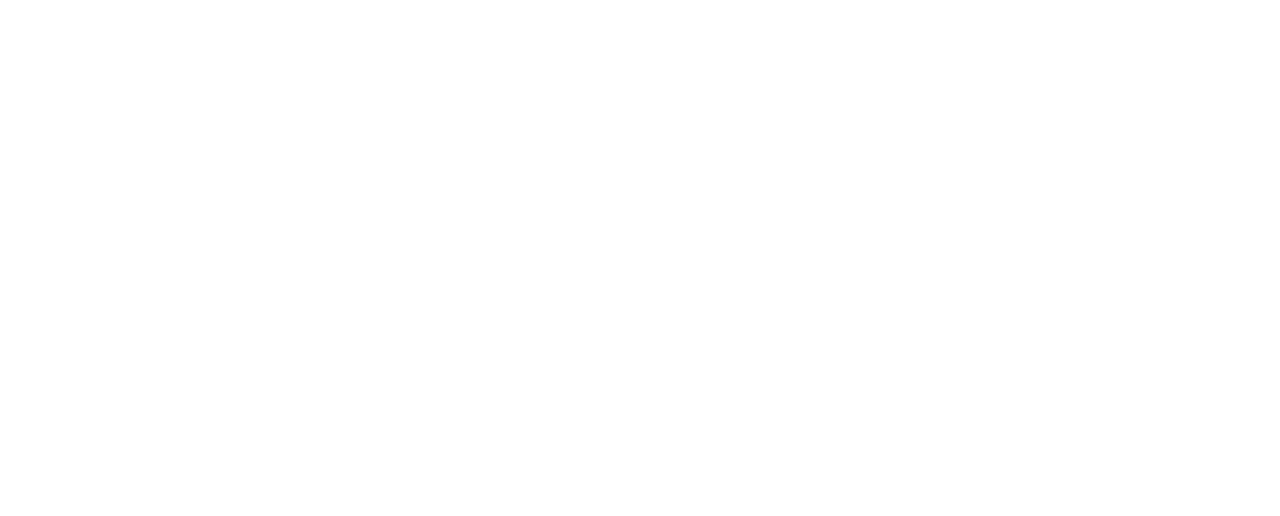
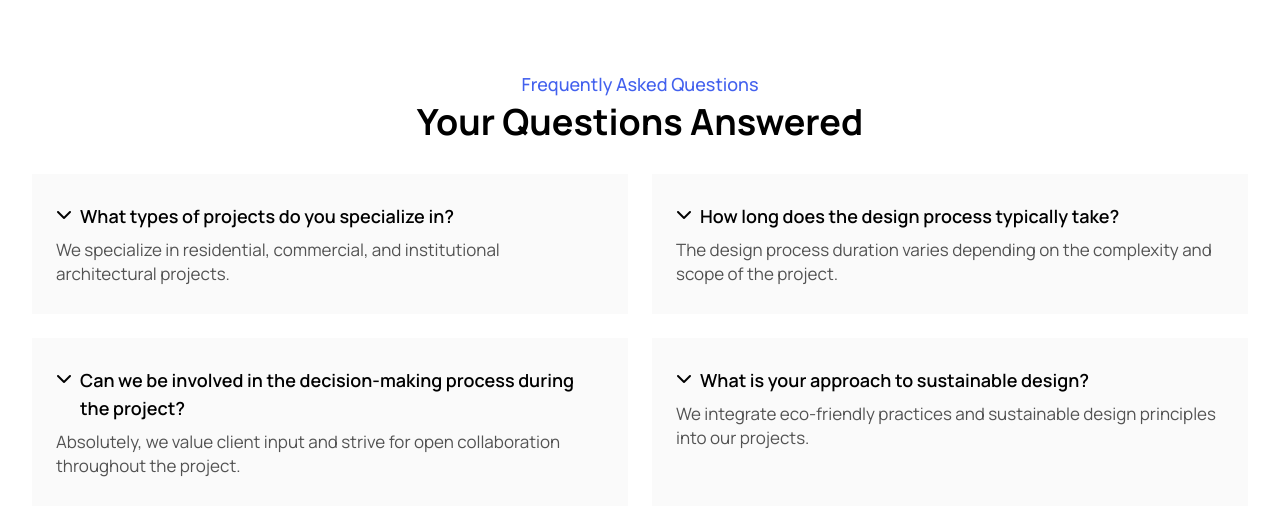
Before and after one commit to Lindrit-Sulaj/DreamDesign, a Next.js app: page / in a window 1280 px wide. Shown: the part 3123-3639 px from the top of the page. Before the commit the page ends 3113 px from the top, so only its background shows below. Built offline with nearby package versions, Linux system fonts and the light colour scheme.

Commit message:
Frequenly Asked Questions

```diff
--- a/app/page.tsx
+++ b/app/page.tsx
@@ -1,5 +1,5 @@
 import { Navbar } from "@/components"
-import { Hero, Stats, About, Services, Benefits, Projects } from "@/containers"
+import { Hero, Stats, About, Services, Benefits, Projects, Faq } from "@/containers"
 
 export default function Home() {
   return (
@@ -11,6 +11,7 @@
       <Services />
       <Benefits />
       <Projects />
+      <Faq />
     </main>
   )
 }
--- a/components/Heading.tsx
+++ b/components/Heading.tsx
@@ -3,15 +3,15 @@
 interface Props {
   title: string,
   subtitle?: string,
-  position?: string,
+  position?: 'left' | 'center',
   colorTheme?: 'light' | 'dark'
 }
 
 export default function Heading({ title, subtitle, position = "left", colorTheme = "light" }: Props) {
   return (
     <div className='hero-heading'>
-      <h3 className={`${colorTheme === 'light' ? 'text-custom-blue' : 'text-blue-400'} text-lg font-medium mb-1`}>{subtitle}</h3>
-      <h2 className={`${colorTheme === 'light' ? '' : 'text-white'} font-bold text-3xl md:text-4xl`}>{title}</h2>
+      <h3 className={`${colorTheme === 'light' ? 'text-custom-blue' : 'text-blue-400'} text-lg font-medium mb-1 ${position === 'center' && 'text-center'}`}>{subtitle}</h3>
+      <h2 className={`${colorTheme === 'light' ? '' : 'text-white'} font-bold text-3xl md:text-4xl ${position === 'center' && 'text-center'}`}>{title}</h2>
     </div>
   )
 }
--- /dev/null
+++ b/containers/Faq.tsx
@@ -0,0 +1,51 @@
+import React from 'react'
+import { Heading } from '@/components'
+
+interface Question {
+  title: string,
+  answer: string
+}
+
+const questions: Question[] = [
+  {
+    "title": "What types of projects do you specialize in?",
+    "answer": "We specialize in residential, commercial, and institutional architectural projects."
+  },
+  {
+    "title": "How long does the design process typically take?",
+    "answer": "The design process duration varies depending on the complexity and scope of the project."
+  },
+  {
+    "title": "Can we be involved in the decision-making process during the project?",
+    "answer": "Absolutely, we value client input and strive for open collaboration throughout the project."
+  },
+  {
+    "title": "What is your approach to sustainable design?",
+    "answer": "We integrate eco-friendly practices and sustainable design principles into our projects."
+  }
+]
+
+export default function Faq(): React.JSX.Element {
+  return (
+    <section className='max-w-screen-web mx-auto px-6 md:px-8 py-14 lg:py-20'>
+      <Heading title='Your Questions Answered' subtitle='Frequently Asked Questions' position='center' />
+      <div className="grid grid-cols-1 md:grid-cols-2 mt-6 lg:mt-8 gap-4 md:gap-6">
+        { questions.map((question, id) => (
+          <Question {...question} key={id} />
+        ))}
+      </div>
+    </section>
+  )
+}
+
+function Question({ title, answer }: Question): React.JSX.Element {
+  return (
+    <div className='bg-neutral-50 px-6 py-7'>
+      <div className='flex gap-2 items-start'>
+        <i className="fa-solid fa-chevron-down mt-1"></i>
+        <h5 className='font-semibold text-base lg:text-lg'>{title}</h5>
+      </div>
+      <p className='text-neutral-600 mt-2 text-[15px] md:text-base lg:text-[17px]'>{answer}</p>
+    </div>
+  )
+}
--- a/containers/Projects.tsx
+++ b/containers/Projects.tsx
@@ -66,7 +66,7 @@
         </div>
       </div>
       <div style={{ zIndex: -100 }} className='hidden web:block'>
-        <div className="absolute -top-10 grid grid-cols-7 grid-rows-[10] gap-x-5 -left-8 gap-7">
+        <div className="absolute -top-10 grid grid-cols-7 grid-rows-[10] gap-x-5 -left-6 gap-7">
           <div className="w-[6px] h-[6px] rounded-full bg-neutral-800"></div>
           <div className="w-[6px] h-[6px] rounded-full bg-neutral-800"></div>
           <div className="w-[6px] h-[6px] rounded-full bg-neutral-800"></div>
--- a/containers/index.ts
+++ b/containers/index.ts
@@ -4,6 +4,7 @@
 import Services from "./Services";
 import Benefits from "./Benefits";
 import Projects from "./Projects";
+import Faq from "./Faq";
 
 export {
   Hero,
@@ -11,5 +12,6 @@
   About,
   Services,
   Benefits,
-  Projects
+  Projects,
+  Faq
 }
```
